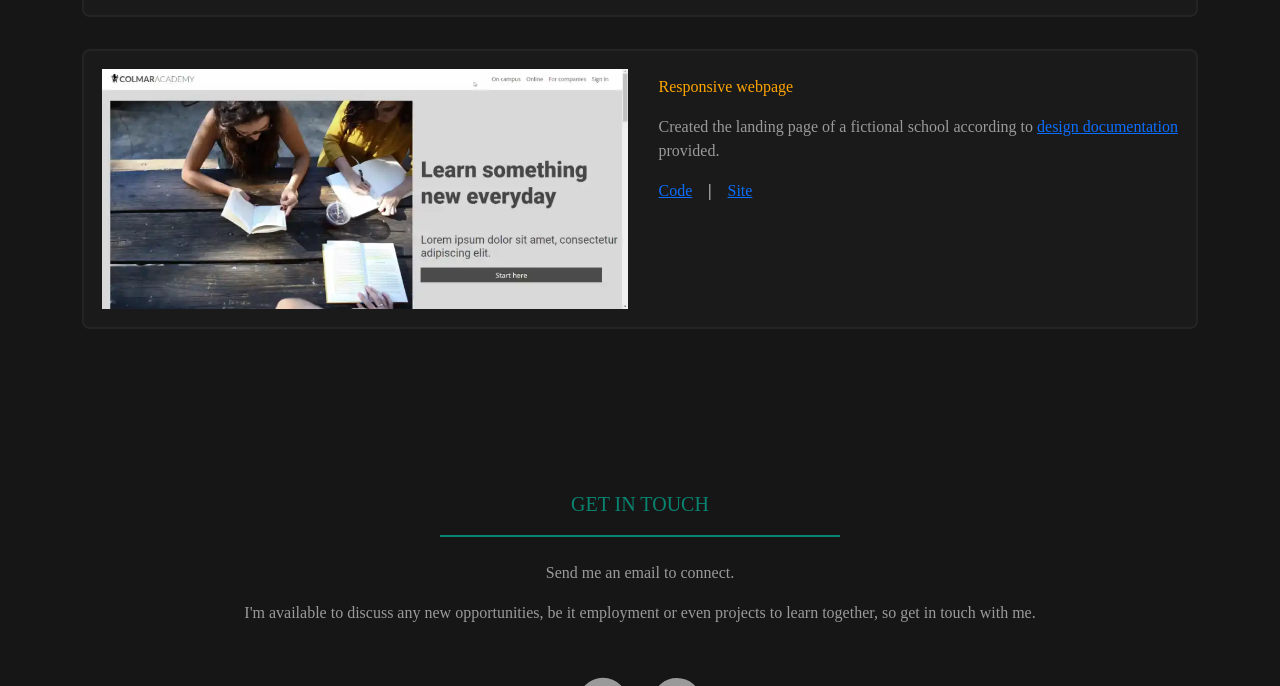
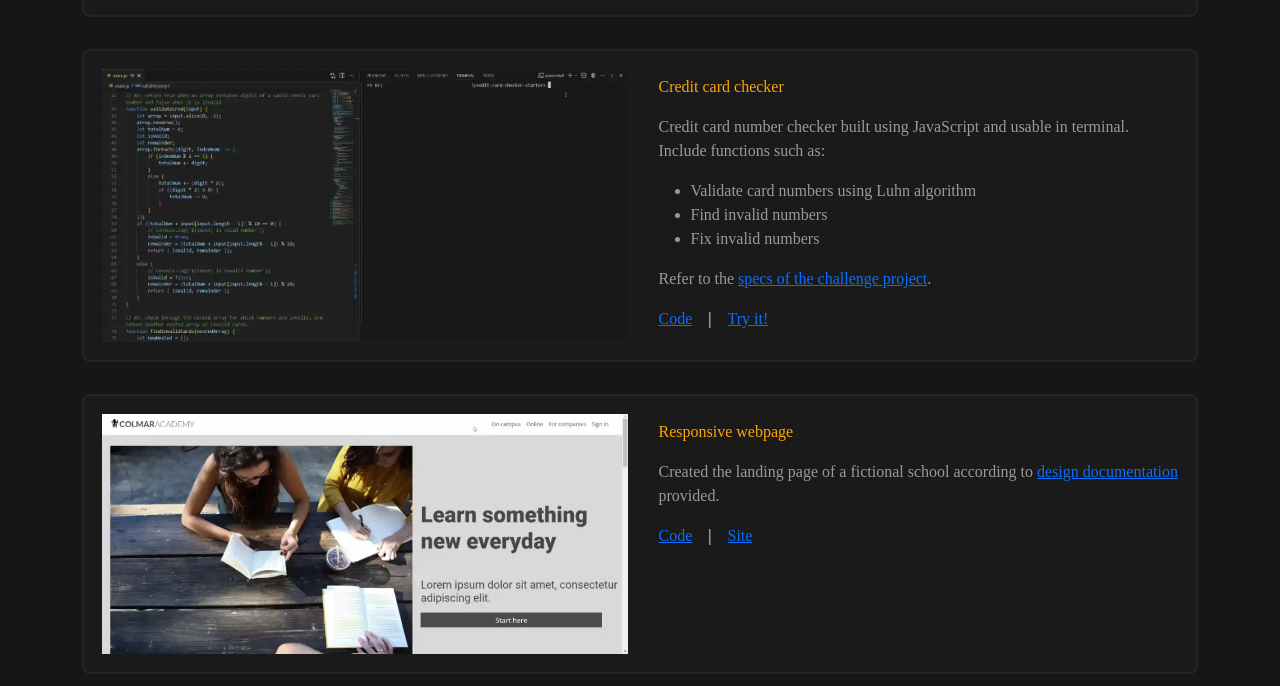
Before and after one commit to xxxristen/xxxristen-portfolio, a Gatsby site: page / in a window 1280 px wide. Shown: the part 2328-3014 px from the top of the page. Built offline with nearby package versions, Linux system fonts and the light colour scheme; Gatsby itself is replaced by a stand-in of ours.

Commit message:
Added a new project

```diff
--- a/src/components/Projects.js
+++ b/src/components/Projects.js
@@ -9,7 +9,10 @@ import Jammming from "../images/projects/jammming.webp";
 import ToDo from "../images/projects/to-do.webp";
 import StudentGen from "../images/projects/studentgen.webp";
 import FindYourHat from "../images/projects/findyourhat.webp";
+import CCChecker from "../images/projects/credit-card-checker.webp";
+import CCSpecs from "../documents/cc-credit-checker-specs.pdf";
 import Colmar from "../images/projects/colmar.webp";
+
 
 const projectList = [
     {
@@ -31,7 +34,8 @@ const projectList = [
             <p>As the site spins down when there's no inbound traffic in the past 15 minutes, please reload and wait for site to load.</p></>
         ),
         gitHubLink: "https://github.com/xxxristen/capstone-webrew",
-        siteLink: "https://xx-capstone-webrew.onrender.com/"
+        siteLink: "https://xx-capstone-webrew.onrender.com/",
+        playGround: ""
     },
     {
         projectTitle: "React - Spotify playlist app",
@@ -41,12 +45,13 @@ const projectList = [
             account.
         </p>
             <p>
-                <strong>Note:</strong> While the page is accessible, the Spotify web api app is in <em>development mode</em> hence only whitelisted Spotify users can use
-                the app.</p>
-                <p><a href="#contact">Get in touch with me</a> if you wish to try out the app.</p></>)
+                <strong>Note:</strong> While the page is accessible, the Spotify web api app is in <em>development mode</em> hence only whitelisted Spotify users can use the app.</p>
+            <p><a href="#contact">Get in touch with me</a> if you wish to try out the app.</p></>
+        )
         ,
         gitHubLink: "https://github.com/xxxristen/react-capstone",
-        siteLink: "https://xxxristen-react.vercel.app/"
+        siteLink: "https://xxxristen-react.vercel.app/",
+        playGround: ""
     },
     {
         projectTitle: "Spring Boot MVC App - To do list",
@@ -60,10 +65,11 @@ const projectList = [
                 <li>
                     <strong>Exception handling and data validation</strong>
                 </li>
-            </ul></>)
-        ,
+            </ul></>
+        ),
         gitHubLink: "https://github.com/xxxristen/springboot-mvc",
-        siteLink: ""
+        siteLink: "",
+        playGround: ""
     },
     {
         projectTitle: "Course enrolment program",
@@ -77,30 +83,50 @@ const projectList = [
                 <li>Enrol student into course</li>
                 <li>Grade student</li>
                 <li>Show students summary</li>
-            </ul></>)
-        ,
+            </ul></>
+        ),
         gitHubLink: "https://github.com/xxxristen/StudentGen",
-        siteLink: ""
+        siteLink: "",
+        playGround: ""
     },
     {
         projectTitle: "Find your hat",
         projectSS: FindYourHat,
         projectDescription: (<><p>
             An interactive game created with JavaScript, and playable in terminal.
-        </p ></>)
-        ,
+        </p ></>
+        ),
         gitHubLink: "https://github.com/xxxristen/find-your-hat",
-        siteLink: ""
+        siteLink: "",
+        playGround: ""
+    },
+    {
+        projectTitle: "Credit card checker",
+        projectSS: CCChecker,
+        projectDescription: (<><p>
+            Credit card number checker built using JavaScript and usable in terminal. Include functions such as:</p>
+            <ul>
+                <li>Validate card numbers using Luhn algorithm</li>
+                <li>Find invalid numbers</li>
+                <li>Fix invalid numbers</li>
+            </ul>
+            <p>Refer to the <a href={CCSpecs} target="_blank" rel="noreferrer">specs of the challenge project</a>.
+            </p ></>
+        ),
+        gitHubLink: "https://gist.github.com/xxxristen/ef696e269911fec01c210d991f9edbf7",
+        siteLink: "",
+        playGround: "https://codepen.io/xristen/pen/MWMWvmJ?editors=1012"
     },
     {
         projectTitle: "Responsive webpage",
         projectSS: Colmar,
         projectDescription: (<><p>
             Created the landing page of a fictional school according to <a href="https://content.codecademy.com/courses/freelance-1/capstone-2/colmar-academy-spec.png" target="_blank" rel="noreferrer">design documentation</a> provided.
-            </p ></>)
-        ,
+        </p ></>
+        ),
         gitHubLink: "https://github.com/xxxristen/web-assessment",
-        siteLink: "https://xxxristen-web-assessment.vercel.app/"
+        siteLink: "https://xxxristen-web-assessment.vercel.app/",
+        playGround: ""
     }
 ];
 
@@ -145,7 +171,7 @@ export const Projects = () => {
             <div className="container mb-4" id="gridMainContainer">
                 <motion.div ref={ref} variants={gridContainer} initial="hidden" whileInView="show" viewport={{ once: true }} className="grid-container">
                     {Object.keys(projectList).map(key => (
-                        <motion.div variants={gridChildren} initial="hidden" whileInView="show" viewport={{ once: true }}  className="grid" key={key}>
+                        <motion.div variants={gridChildren} initial="hidden" whileInView="show" viewport={{ once: true }} className="grid" key={key}>
                             <div className="item">
                                 <Zoom>
                                     <button aria-label="Maximise image" data-rmiz-btn-zoom type="button"></button>
@@ -195,6 +221,19 @@ export const Projects = () => {
                                                 }
                                             }}
                                             className='gitSiteLink'>Site</OutboundLink>)}
+                                    {projectList[key].playGround && (
+                                        <OutboundLink href={projectList[key].playGround}
+                                            target="_blank"
+                                            rel="noreferrer"
+                                            onClick={() => {
+                                                if (typeof window !== "undefined") {
+                                                    window.gtag("event", "click", {
+                                                        event_category: "playground clicks",
+                                                        event_label: `${projectList[key].projectTitle} - playground`,
+                                                    });
+                                                }
+                                            }}
+                                            className='gitSiteLink'>Try it!</OutboundLink>)}
                                 </div>
                             </div>
                         </motion.div>
```
Also changed, not shown: src/images/projects/credit-card-checker.webp (added), 1 other file. Lines whose indentation alone changed are shown as unchanged.
